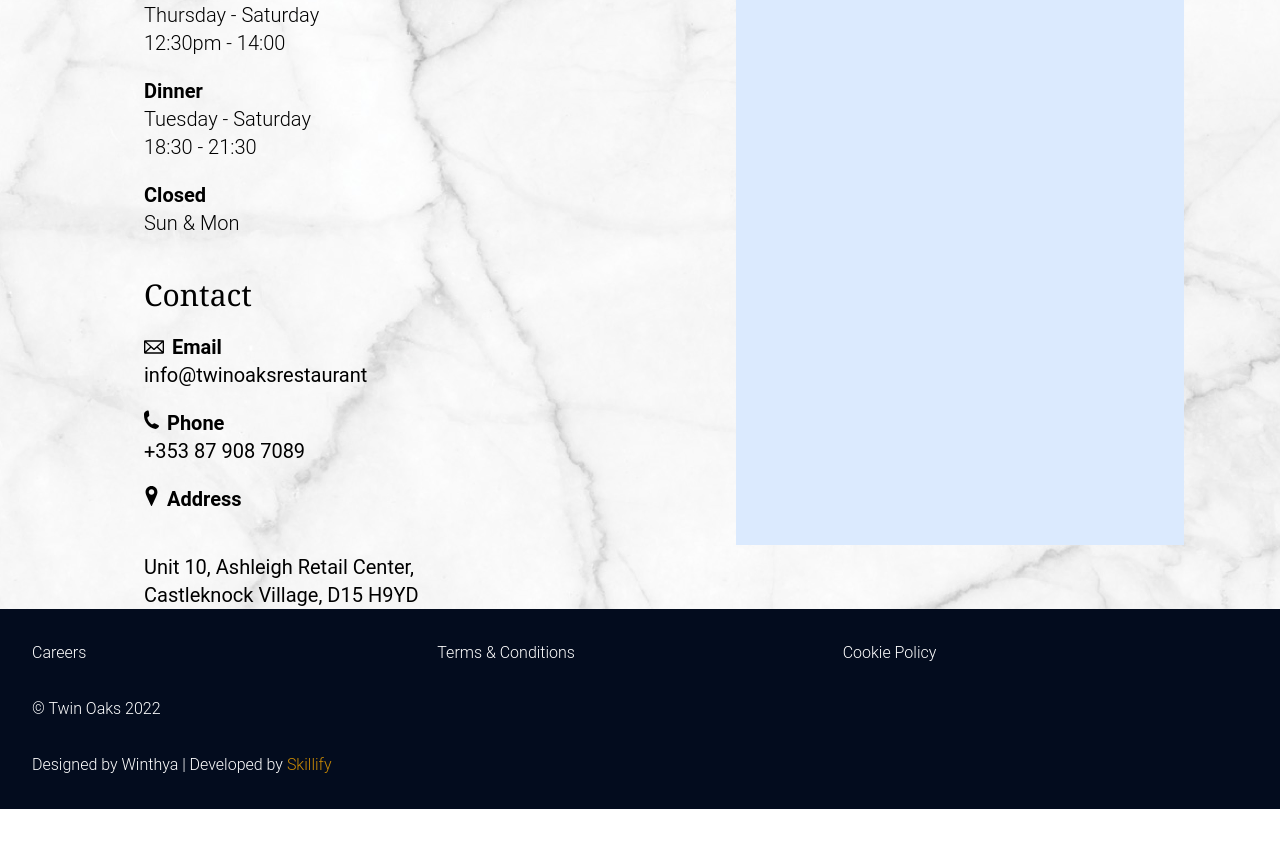
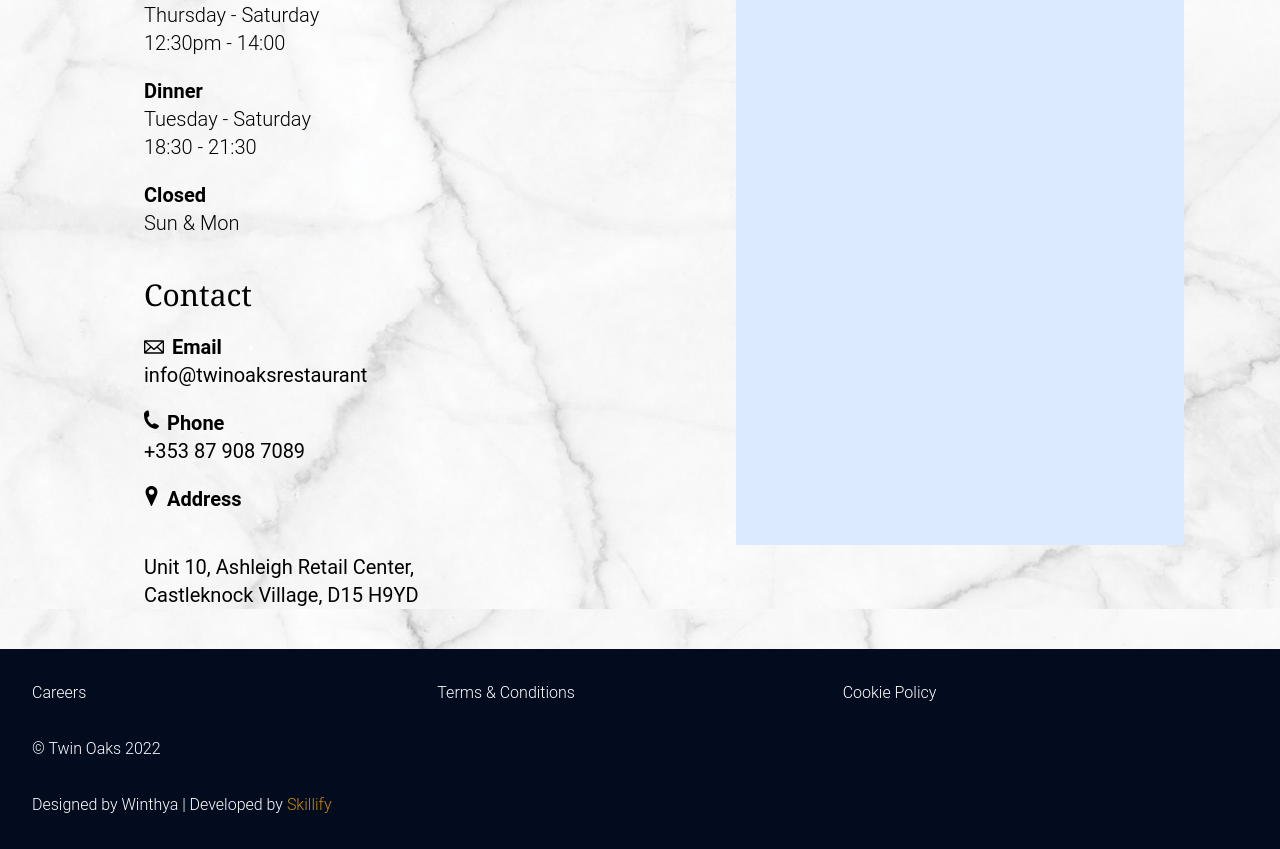
Before and after one commit to vithushan19/twin-oaks-landing, a Next.js app: page / in a window 1280 px wide. Shown: the part 2190-3039 px from the top of the page. Before the commit the page ends 2999 px from the top, so only its background shows below. Built offline with nearby package versions, Linux system fonts and the light colour scheme.

Commit message:
Update index.tsx

```diff
--- a/src/pages/index.tsx
+++ b/src/pages/index.tsx
@@ -204,7 +204,7 @@
         </div>
       </div>
 
-      <div className='grid grid-cols-3 items-center justify-center bg-navyBlue p-8 font-roboto font-light text-white'>
+      <div className='mt-10 grid grid-cols-3 items-center justify-center bg-navyBlue p-8 font-roboto font-light text-white'>
         <p className=''>Careers</p>
         <p className=''>Terms & Conditions</p>
         <p className=''>Cookie Policy</p>
```
